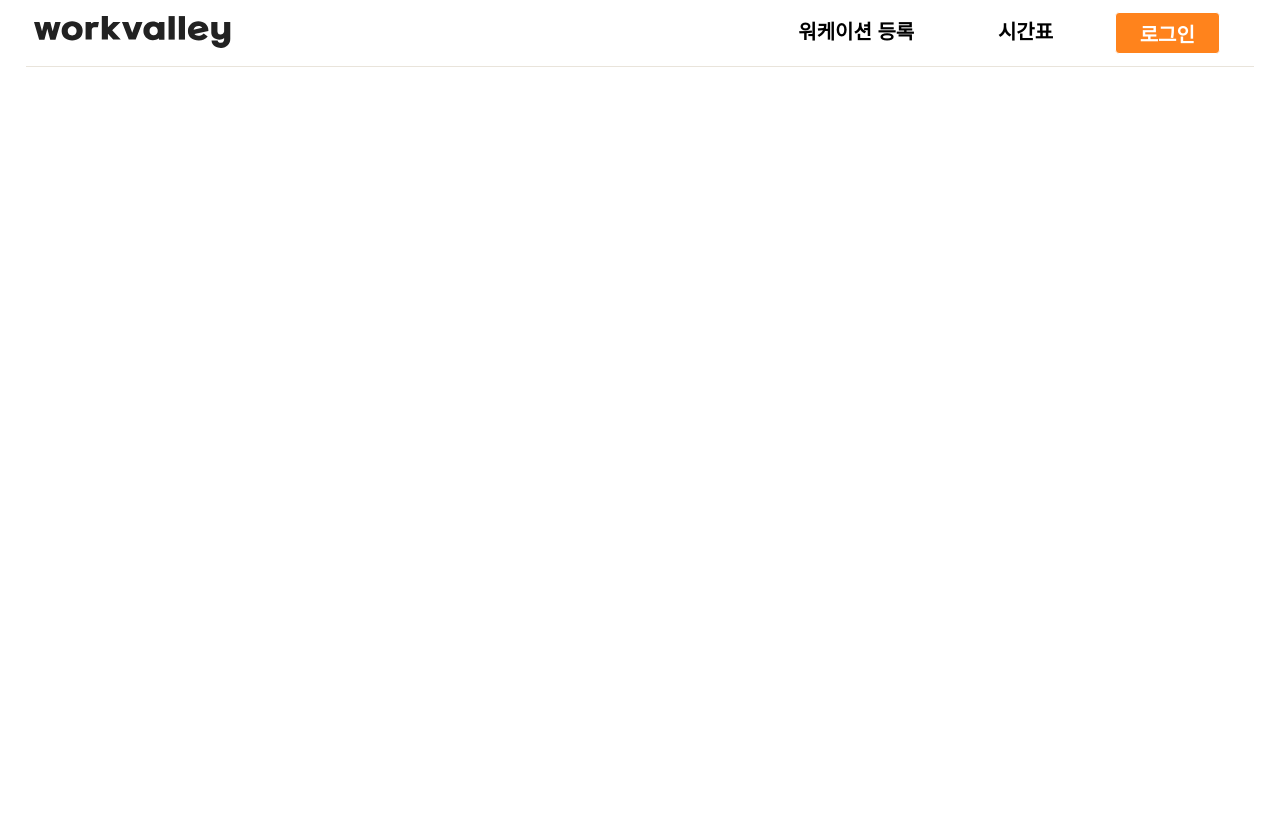
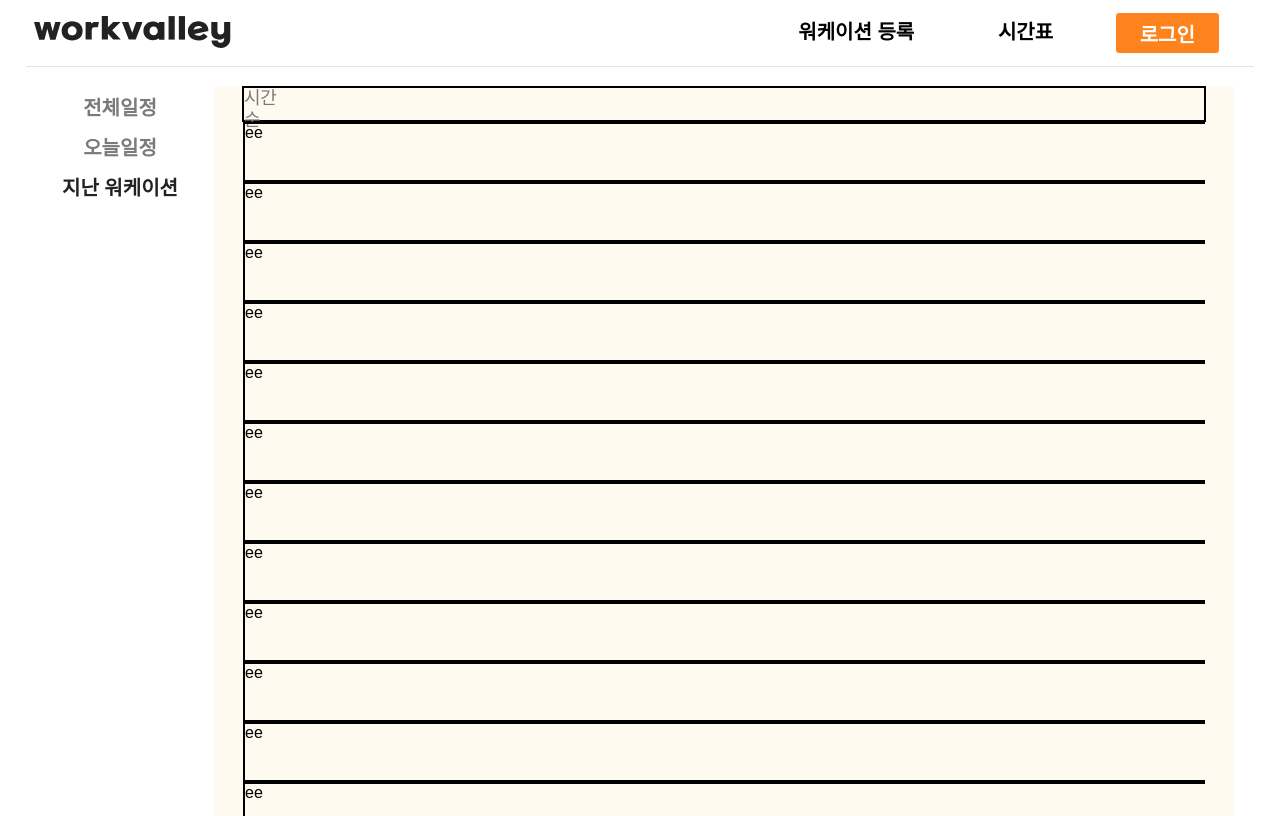
Before and after one commit to LikeLion-CAU-12th-Hackathon-Team1/Front-End, a React (Create React App) app: page /timetable/historyAll in a window 1280 px wide. Before the commit this address had no page. Built offline with nearby package versions, Linux system fonts and the light colour scheme.

Commit message:
FEAT: 전체일정 지난워케이션 페이지 기본 틀 구성

```diff
--- a/src/App.js
+++ b/src/App.js
@@ -5,15 +5,15 @@ import Login from './pages/Login';
 import TimeTable from './pages/TimeTable/TimeTable';
 import Today from './pages/TimeTable/Today';
 import MakeT from './pages/MakeTimetable/MakeT';
-import History from './pages/TimeTable/History';
 import { Nav } from './pages/Nav';
 import BeforeMakeT from './pages/MakeTimetable/BeforeMakeT';
 import { useEffect } from 'react';
 import { useRecoilState } from 'recoil';
 import { isLoginAtom, isMyPageModalAtom } from './recoil/isLoginAtom';
 import { loginHandler } from './api/api_login';
-import AllTask from './pages/TimeTable/AllTask';
+import AllTask from './pages/ThisAllWorkation/AllTask';
 import OneDayTimeTable from './component_TimeTable/ForTimeTable/OneDayTimeTable';
+import HistoryAll from './pages/PastWorkation/HistoryAll';
 
 function App() {
     const [isLoginValue, setIsLogin] = useRecoilState(isLoginAtom); // 전역상태 로그인 여부
@@ -42,7 +42,8 @@ useEffect(()=> {
           {/* <Route path="/timetable" element={<TimeTable />} > */}
           <Route path="/timetable/alltask" element={<AllTask />} />
           <Route path="/timetable/today" element={<TimeTable />} />
-          <Route path="/timetable/history" element={<History />} />
+          <Route path="/timetable/historyAll" element={<HistoryAll />} />
+          {/* <Route path="/timetable/historyEach" element={<HistoryEach />} /> */}
           <Route path="/makeT" element={<MakeT />} />
           <Route path="/beforeMakeT" element={< BeforeMakeT/>} />
 
--- /dev/null
+++ b/src/component_PastWorkation/HistoryAllCom.jsx
@@ -0,0 +1,62 @@
+import React from 'react'
+import styled from 'styled-components'
+
+const HistoryAllCom = () => {
+  return (
+    <Container>
+        <TitleBox>
+            <Title>시간순</Title>
+        </TitleBox>
+        <ContentBox>
+            {[1,2,3,4,5,6,7,8,9,10,11,12,13,14].map(()=>{
+                return(
+                <OneWorkation>ee</OneWorkation>
+                )
+            })}
+
+        </ContentBox>
+    </Container>
+  )
+}
+
+export default HistoryAllCom
+
+const Container = styled.div`
+  display: flex;
+  flex-direction: column;
+  align-items: center;
+  justify-content: center;
+  width: 1020px;
+  height: 730px;
+  background-color: #FFFAF0;
+  box-sizing: border-box;
+`;
+
+const TitleBox = styled.div`
+    width: 960px;
+    height: 32px;
+    border:2px solid black;
+`
+
+const Title = styled.div`
+    width: 47px;
+    height: 32px;
+    font-weight: 500;
+    font-size: 18px;
+    line-height: 21.6px;
+    letter-spacing: -0.02em;
+    color: #7A7A7A;
+
+`
+const ContentBox = styled.div`
+    width: 962px;
+    height:auto;
+    max-height: 720px;
+    overflow-y: auto;
+`
+
+const OneWorkation = styled.div`
+    width: 960px;
+    height: 56px;
+    border: 2px solid black;
+`
--- /dev/null
+++ b/src/component_ThisAllWorkation/ThisAllCom.jsx
@@ -0,0 +1,21 @@
+import React from 'react'
+import styled from 'styled-components';
+
+const ThisAllCom = () => {
+  return (
+    <Container></Container>
+  )
+}
+
+export default ThisAllCom
+
+const Container = styled.div`
+  display: flex;
+  flex-direction: column;
+  align-items: center;
+  justify-content: center;
+  width: 1020px;
+  height: 730px;
+  background-color: #FFFAF0;
+  box-sizing: border-box;
+`;
--- /dev/null
+++ b/src/pages/PastWorkation/HistoryAll.jsx
@@ -0,0 +1,104 @@
+import React from 'react'
+import { useNavigate } from 'react-router-dom';
+import styled from 'styled-components';
+import HistoryAllCom from '../../component_PastWorkation/HistoryAllCom';
+
+const HistoryAll = () => {
+    const navigate = useNavigate();
+
+    const goTodayTimeTable = () => {
+      navigate('/timetable/today')
+    }
+
+    const goAllTimeTable = () => {
+      navigate('/timetable/alltask')
+    }
+
+    const goLastTimeTable = () => {
+      navigate('timetable/historyAll')
+    }
+    return (
+      <Container>
+      <TopContainer>
+      <NavDom>
+        <BtnContainer>
+        <AllBtn onClick={goAllTimeTable}>전체일정</AllBtn>
+        <TodayBtn onClick={goTodayTimeTable}>오늘일정</TodayBtn>
+        <HistoryBtn onClick = {goLastTimeTable}>지난 워케이션</HistoryBtn>
+        </BtnContainer>
+      </NavDom>
+      <HistoryAllCom/>
+      </TopContainer>
+      </Container>
+
+
+    )
+  }
+
+  export default HistoryAll;
+
+  const Container = styled.div`
+    width:1228px;
+    display: flex;
+    flex-direction: column;
+    align-items:center;
+    justify-content:center;
+    margin-top: 20px;
+  `
+
+  const TopContainer = styled.div`
+    width: 1228px;
+    display: flex;
+    flex-direction: row;
+    margin-top: 66px;
+  `
+
+  const BottomContainer = styled.div`
+    width: 1228px;
+    display: flex;
+    flex-direction: row;
+    margin-top: 66px;
+    height: 820px;
+  `
+
+  const NavDom = styled.div`
+  display: flex;
+  flex-direction: column;
+    width: 188px;
+    height: 730px; //오늘일정일때 사진 보이게하기
+    font-size: 20px;
+    font-weight: 700;
+  align-items: center;
+  justify-content:space-between;
+  `
+
+  const BtnContainer = styled.div`
+    display: flex;
+    flex-direction: column;
+    align-items:center;
+  `
+
+  const AllBtn = styled.div`
+    width: 188px;
+    height: 40px;
+    display: flex;
+    align-items:center;
+    justify-content:center;
+    color: #7A7A7A;
+  `
+  const TodayBtn = styled.div`
+    width: 188px;
+    height: 40px;
+    display: flex;
+    align-items:center;
+    justify-content:center;
+    color: #7A7A7A;
+  `
+  const HistoryBtn = styled.div`
+    width: 188px;
+    height: 40px;
+    display: flex;
+    align-items:center;
+    justify-content:center;
+    color: #222222;
+  `
--- /dev/null
+++ b/src/pages/ThisAllWorkation/AllTask.jsx
@@ -0,0 +1,105 @@
+import React from 'react'
+import { useNavigate } from 'react-router-dom';
+import styled from 'styled-components'
+import ThisAllCom from '../../component_ThisAllWorkation/ThisAllCom';
+
+const AllTask = () => {
+
+  const navigate = useNavigate();
+
+    const goTodayTimeTable = () => {
+      navigate('/timetable/today')
+    }
+
+    const goAllTimeTable = () => {
+      navigate('/timetable/alltask')
+    }
+
+    const goLastTimeTable = () => {
+      navigate('/timetable/historyAll')
+    }
+    return (
+      <Container>
+      <TopContainer>
+      <NavDom>
+        <BtnContainer>
+        <AllBtn onClick={goAllTimeTable}>전체일정</AllBtn>
+        <TodayBtn onClick={goTodayTimeTable}>오늘일정</TodayBtn>
+        <HistoryBtn onClick = {goLastTimeTable}>지난 워케이션</HistoryBtn>
+        </BtnContainer>
+      </NavDom>
+      <ThisAllCom></ThisAllCom>
+      </TopContainer>
+      </Container>
+
+
+    )
+  }
+
+  export default AllTask;
+
+  const Container = styled.div`
+    width:1228px;
+    display: flex;
+    flex-direction: column;
+    align-items:center;
+    justify-content:center;
+    margin-top: 20px;
+  `
+
+  const TopContainer = styled.div`
+    width: 1228px;
+    display: flex;
+    flex-direction: row;
+    margin-top: 66px;
+  `
+
+  const BottomContainer = styled.div`
+    width: 1228px;
+    display: flex;
+    flex-direction: row;
+    margin-top: 66px;
+    height: 820px;
+  `
+
+  const NavDom = styled.div`
+  display: flex;
+  flex-direction: column;
+    width: 188px;
+    height: 730px; //오늘일정일때 사진 보이게하기
+    font-size: 20px;
+    font-weight: 700;
+  align-items: center;
+  justify-content:space-between;
+  `
+
+  const BtnContainer = styled.div`
+    display: flex;
+    flex-direction: column;
+    align-items:center;
+  `
+
+  const AllBtn = styled.div`
+    width: 188px;
+    height: 40px;
+    display: flex;
+    align-items:center;
+    justify-content:center;
+    color: #222222;
+  `
+  const TodayBtn = styled.div`
+    width: 188px;
+    height: 40px;
+    display: flex;
+    align-items:center;
+    justify-content:center;
+    color: #7A7A7A;
+  `
+  const HistoryBtn = styled.div`
+    width: 188px;
+    height: 40px;
+    display: flex;
+    align-items:center;
+    justify-content:center;
+    color: #7A7A7A;
+  `
--- a/src/pages/TimeTable/AllTask.jsx
+++ /dev/null
@@ -1,59 +0,0 @@
-import React from 'react'
-import { useNavigate } from 'react-router-dom';
-import styled from 'styled-components'
-
-const AllTask = () => {
-
-  const navigate = useNavigate();
-
-  const goTodayTimeTable = () => {
-    navigate('/timetable/today')
-  }
-
-  const goAllTimeTable = () => {
-    navigate('/timetable/alltask')
-  }
-
-  const goLastTimeTable = () => {
-    navigate('timetable/history')
-  }
-
-  return (
-    <Container>
-      <NavDom>
-        <AllBtn onClick={goAllTimeTable}>전체일정</AllBtn>
-        <TodayBtn onClick={goTodayTimeTable}>오늘일정</TodayBtn>
-        <HistoryBtn onClick = {goLastTimeTable}>지난 워케이션</HistoryBtn>
-      </NavDom>
-    </Container>
-  )
-}
-
-export default AllTask
-
-const Container = styled.div`
-  width: 1440px;
-  display: flex;
-  flex-direction: row;
-  margin-top: 66px;
-`
-const NavDom = styled.div`
-display: flex;
-flex-direction: column;
-  width: 188px;
-  height: 694px; //오늘일정일때 사진 보이게하기
-  font-size: 20px;
-  font-weight: 700;
-`
-const AllBtn = styled.div`
-  width: 188px;
-  height: 40px;
-`
-const TodayBtn = styled.div`
-  width: 188px;
-  height: 40px;
-`
-const HistoryBtn = styled.div`
-  width: 188px;
-  height: 40px;
-`
--- a/src/pages/TimeTable/History.jsx
+++ /dev/null
@@ -1,9 +0,0 @@
-import React from 'react'
-
-const History = () => {
-  return (
-    <div>History</div>
-  )
-}
-
-export default History
--- a/src/pages/TimeTable/TimeTable.jsx
+++ b/src/pages/TimeTable/TimeTable.jsx
@@ -18,7 +18,7 @@ const TimeTable = () => {
   }
 
   const goLastTimeTable = () => {
-    navigate('timetable/history')
+    navigate('/timetable/historyAll')
   }
   return (
     <Container>
```
Also changed, not shown: src/pages/PastWorkation/HistoryEach.jsx (added, +9 -0 lines), src/pages/TimeTable/TimeTableBeforeLogin.jsx (added, +9 -0 lines), src/pages/TimeTable/TimeTableBeforeMake.jsx (added, +9 -0 lines).
